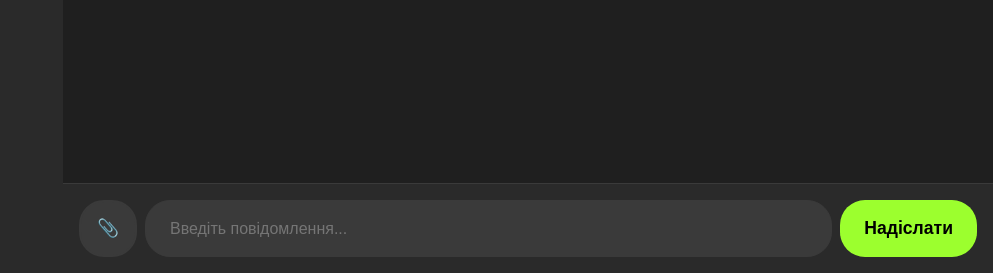
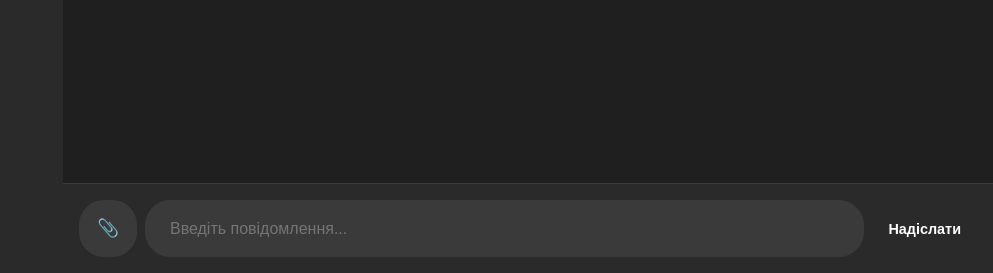
Before and after one commit to RZKGWIXX/March, a Flask app: page /chat in a window 1280 px wide. Shown: the part 527-800 px from the top of the page, without its empty margins (287-1280 px from the left). Run offline with Flask 3, Linux system fonts and the light colour scheme; the visitor is signed in with stand-in values (Sample User, id 1); some libraries are stand-ins or nearby versions.

Commit message:
Assistant checkpoint: Fix socket.io errors and make send button smaller
Assistant generated file changes:
- app.py: Fix undefined 'users' variable in socket handlers
- static/style.css: Make send button smaller

---

User prompt:

Нічого не прогружається і не працює діло у main.js І кнопку надіслати зменши

Replit-Commit-Author: Assistant
Replit-Commit-Session-Id: ba59a027-7c46-48ba-b309-c0bb222347e7

````diff
--- a/app.py
+++ b/app.py
@@ -1859,6 +1859,11 @@ def handle_join_room(data):
 
         join_room(room)
 
+        # Update online users
+        import time
+        online_users[nickname] = {'last_seen': int(time.time()), 'room': room}
+        user_sessions[request.sid] = nickname
+
         # Notify others about the join
         emit('user_joined', {
             'nickname': nickname,
@@ -1866,7 +1871,7 @@ def handle_join_room(data):
         }, room=room, include_self=False)
 
         # Send online users list to the joining user
-        online_users_list = [users[sid]['nickname'] for sid in users.keys()]
+        online_users_list = list(online_users.keys())
         emit('online_users', {'users': online_users_list})
 
     except Exception as e:
@@ -1879,7 +1884,7 @@ def handle_get_online_users():
         if not nickname:
             return
 
-        online_users_list = [users[sid]['nickname'] for sid in users.keys()]
+        online_users_list = list(online_users.keys())
         emit('online_users', {'users': online_users_list})
 
     except Exception as e:
--- a/static/style.css
+++ b/static/style.css
@@ -2214,7 +2214,9 @@ body {
     height: 100dvh; /* Dynamic viewport height for mobile */
     overflow: hidden;
     display: flex;
-    flex-direction: column;
+    flexCSS modification: Adjusting send button size in message form.
+```css
+-direction: column;
   }
 
   .context-menu {
@@ -3330,8 +3332,7 @@ body[data-theme="dark"] .members-panel {
 .changelog-item {
   padding: 1rem;
   border-left: 4px solid var(--accent);
-  margin-bottom: 1rem;
-  background: rgba(0,0,0,0.02);
+  margin-bottom: 1rem;  background: rgba(0,0,0,0.02);
   border-radius: 0 var(--border-radius) var(--border-radius) 0;
 }
 
@@ -3500,3 +3501,17 @@ body[data-theme="dark"] .members-panel {
   align-items: center;
   margin-bottom: 1.5rem;
 }
+
+.message-form button[type="submit"] {
+  padding: 0.5rem 1rem;
+  background: var(--primary);
+  color: white;
+  border: none;
+  border-radius: 8px;
+  cursor: pointer;
+  font-weight: bold;
+  font-size: 0.9rem;
+  transition: all 0.2s ease;
+  white-space: nowrap;
+  min-width: 80px;
+}
````
